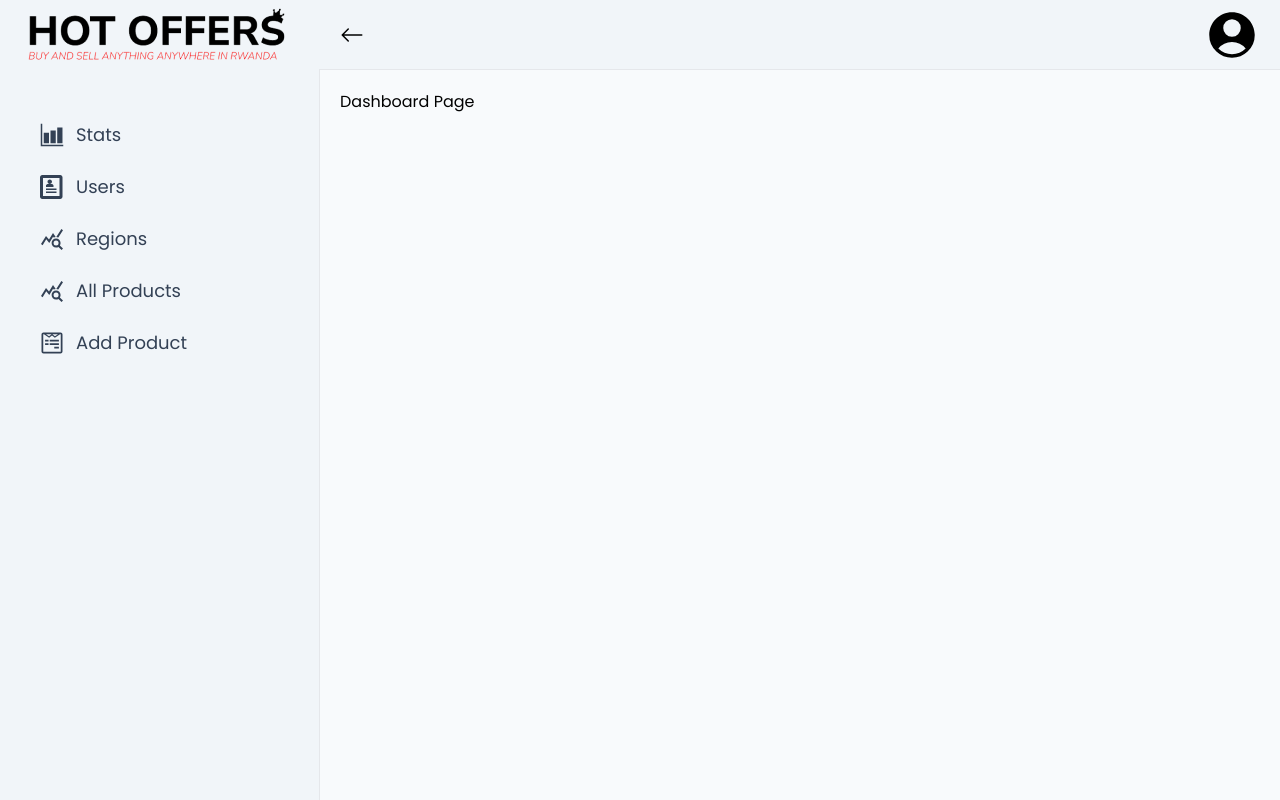
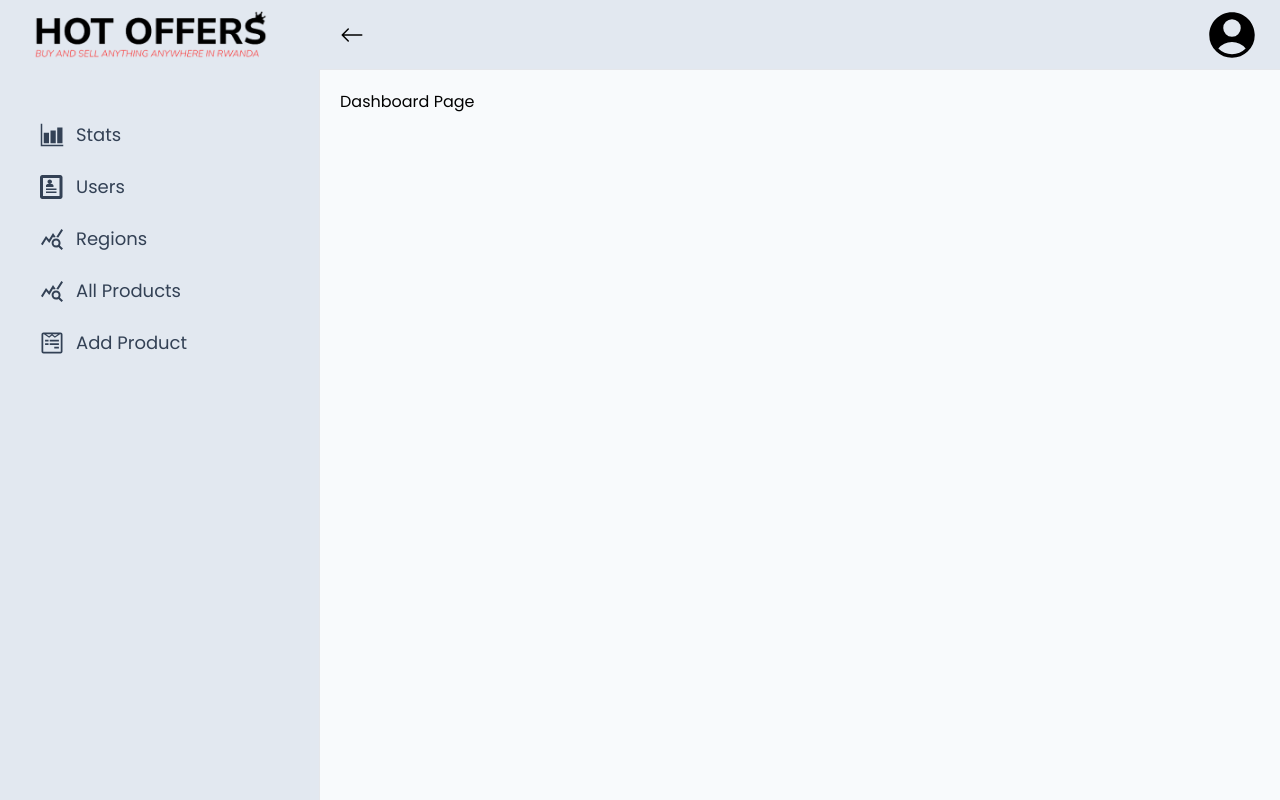
Before and after one commit to kaitcham/hot_offers, a React (Vite) app: page /dashboard in a window 1280 px wide. Built offline with nearby package versions, Linux system fonts and the light colour scheme.

Commit message:
Modify dashboard styles

```diff
--- a/src/components/DashboardAside.jsx
+++ b/src/components/DashboardAside.jsx
@@ -10,7 +10,7 @@ const DashboardAside = () => {
     <div className="sticky top-0 left-0 h-screen w-1/4 flex flex-col">
       <div className="h-[69px] flex justify-center items-center">
         <Link to="/dashboard">
-          <img src={logo} alt="logo" className="-translate-x-2" />
+          <img src={logo} alt="logo" className=" w-[90%]" />
         </Link>
       </div>
       <div className=" flex-1 border-r">
--- a/src/pages/dashboard/index.jsx
+++ b/src/pages/dashboard/index.jsx
@@ -25,10 +25,10 @@ const index = () => {
   };
 
   return (
-    <div className=" bg-slate-100 relative flex">
+    <div className=" bg-slate-200 relative flex">
       {aside && <DashboardAside />}
       <div className="bg-slate-50 flex-1 h-screen">
-        <div className="bg-slate-100 flex justify-between items-center h-[70px] px-5 border-b">
+        <div className="bg-slate-200 flex justify-between items-center h-[70px] px-5 border-b">
           <button onClick={setAside}>
             {aside ? <BsArrowLeft size={24} /> : <FaBars size={24} />}
           </button>
```
